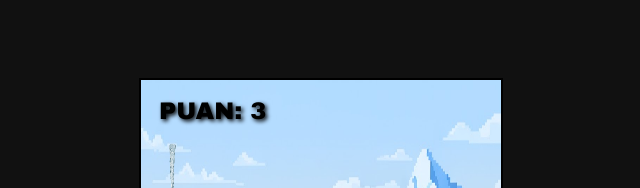
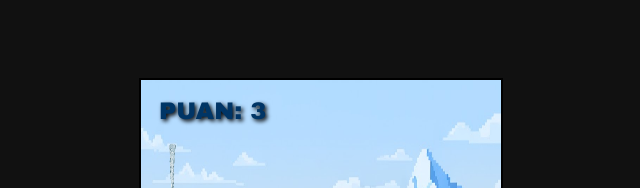
Before and after one commit to ACE-2941/Penguen-Prototip-3, a plain HTML site: page index.html in a window 1280 px wide. Shown: the top 188 px of the page, without its empty margins (319-959 px from the left). Drawn offline with Linux system fonts and the light colour scheme.

Commit message:
Update style.css

```diff
--- a/style.css
+++ b/style.css
@@ -21,7 +21,7 @@ body {
     position: absolute;
     top: 20px;
     left: 20px;
-    color: 003566;
+    color: #003566;
     font-family: 'Arial Black', sans-serif;
     font-size: 24px;
     text-shadow: 2px 2px 4px #000;
```
